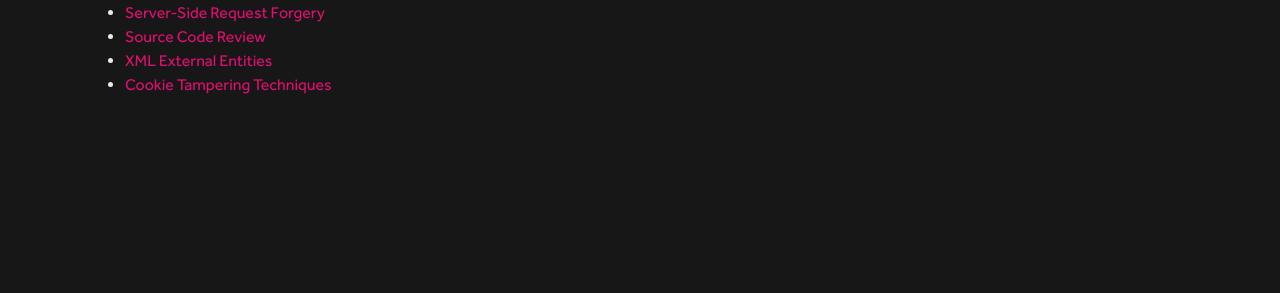
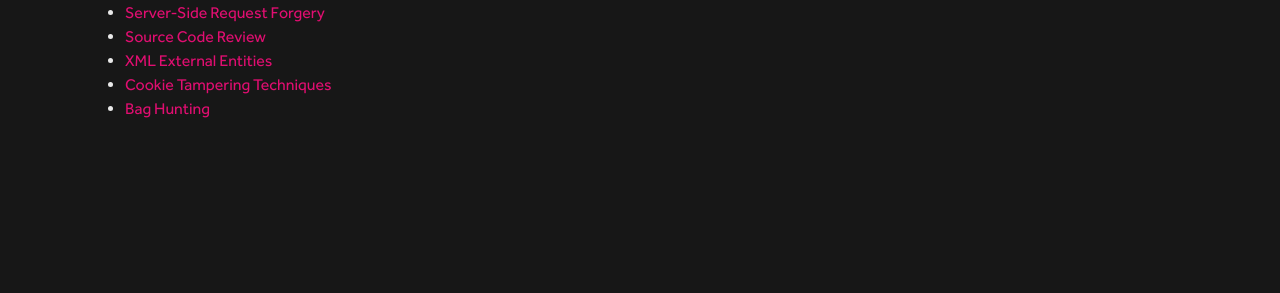
Before and after one commit to Hacker0x01/hacker101, a Jekyll site: the page built from playlists/web_hacking.md, in a window 1280 px wide. Shown: the part 480-773 px from the top of the page. Built offline with Jekyll 4.4.1, drawn with Linux system fonts in a browser that asks for light colours.

Commit message:
Please update this most important and powerfull

```diff
--- a/playlists/web_hacking.md
+++ b/playlists/web_hacking.md
@@ -23,3 +23,4 @@ Lessons
 - [Source Code Review](/sessions/source_review)
 - [XML External Entities](/sessions/xxe)
 - [Cookie Tampering Techniques](/sessions/cookie_tampering)
+- [Bag Hunting ](/session/hunting)
```
